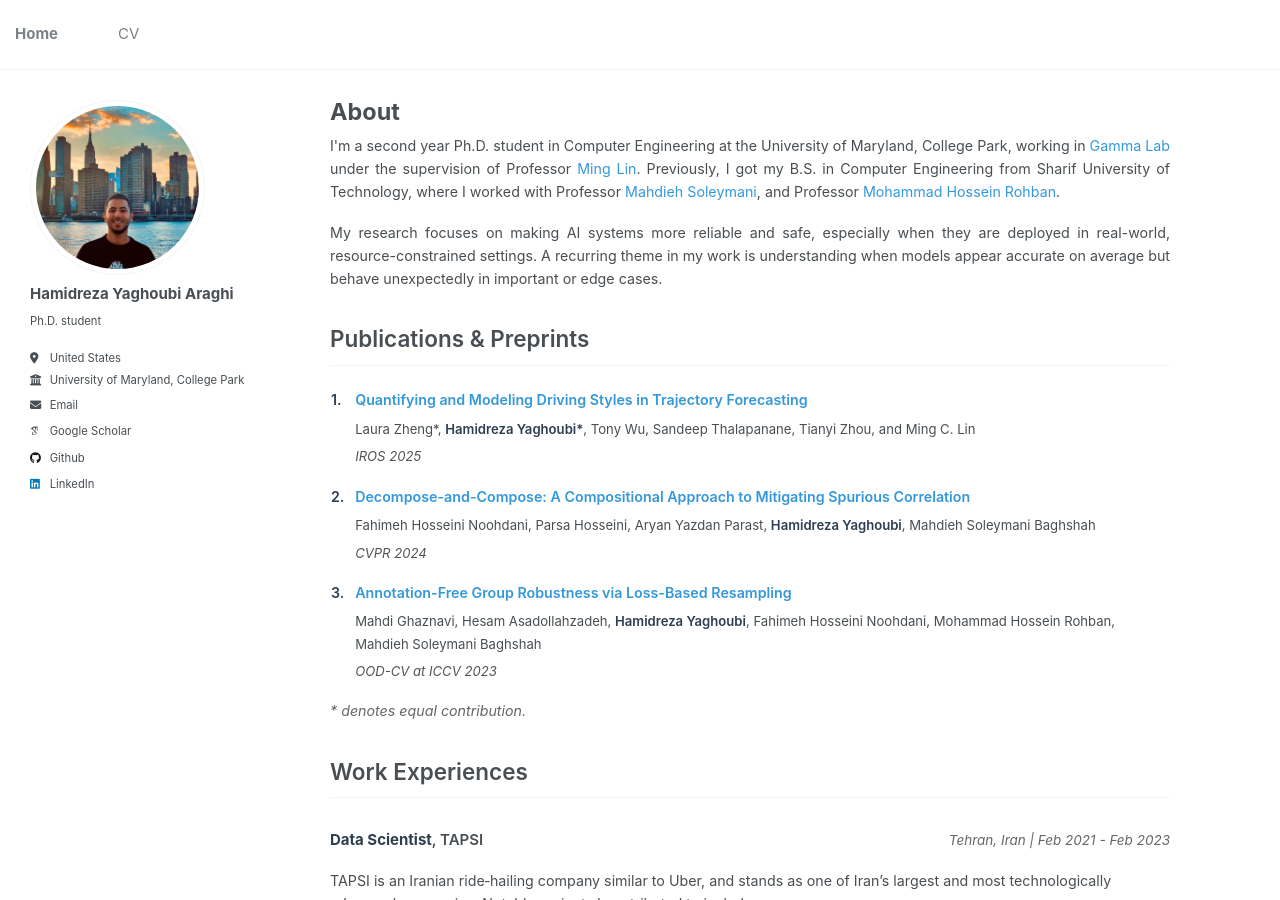
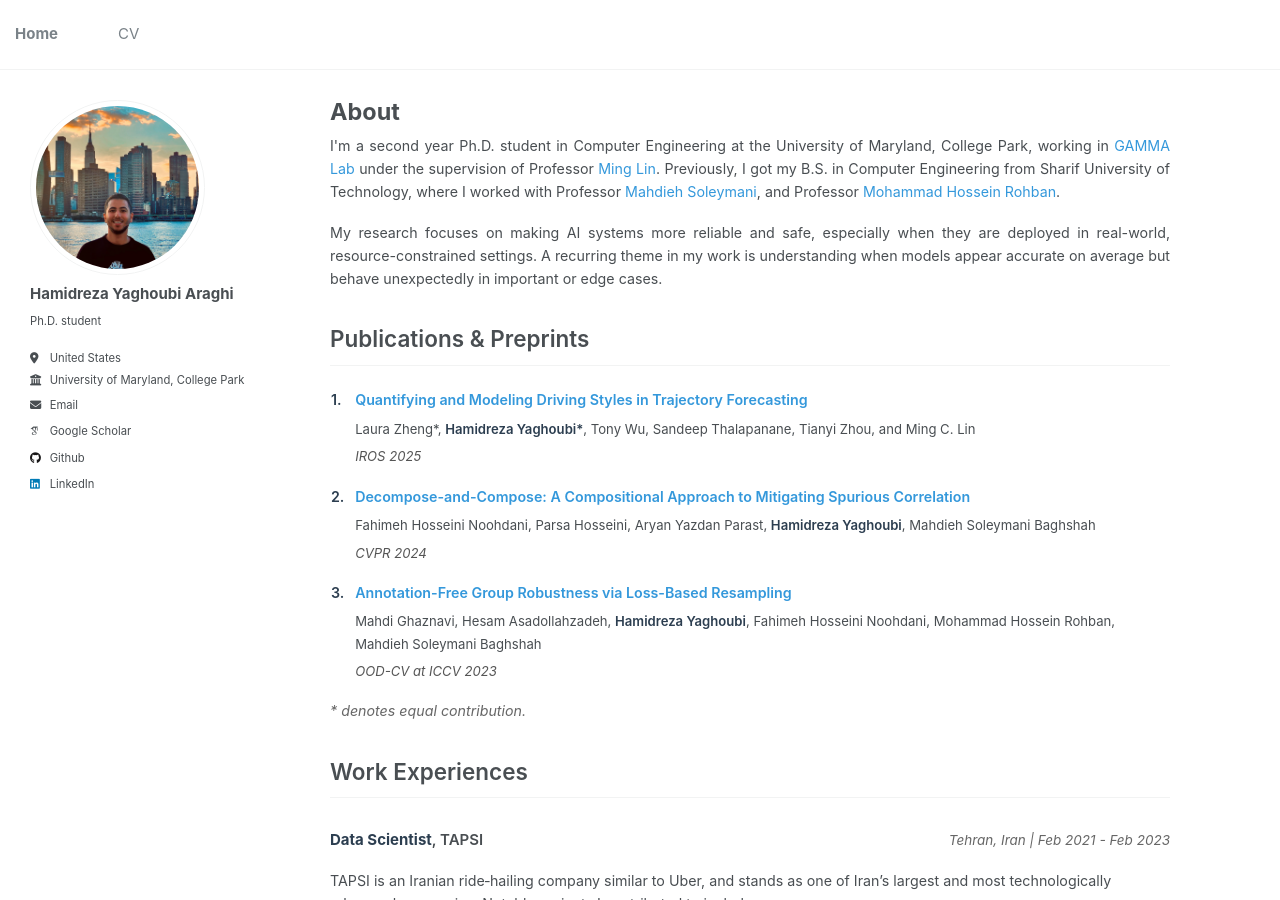
Before and after one commit to HamidrezaYaghoubi/HamidrezaYaghoubi.github.io, a Jekyll site: the page built from _pages/about.md, in a window 1280 px wide and 900 px high. Built offline with Jekyll 4.4.1, drawn with Linux system fonts in a browser that asks for light colours; some web fonts are replaced.

```diff
--- a/_pages/about.md
+++ b/_pages/about.md
@@ -25,7 +25,7 @@ redirect_from:
 
 <div class="about-content" style="width: 100% !important; max-width: none !important;">
 <p>
-I'm a second year Ph.D. student in Computer Engineering at the University of Maryland, College Park, working in <a href="https://gamma.umd.edu/" target="_blank">Gamma Lab</a> under the supervision of Professor <a href="https://www.cs.umd.edu/~lin/" target="_blank">Ming Lin</a>. Previously, I got my B.S. in Computer Engineering from Sharif University of Technology, where I worked with Professor <a href="https://sharif.edu/~soleymani/" target="_blank">Mahdieh Soleymani</a>, and Professor <a href="https://sharif.edu/~rohban/index.html" target="_blank">Mohammad Hossein Rohban</a>.
+I'm a second year Ph.D. student in Computer Engineering at the University of Maryland, College Park, working in <a href="https://gamma.umd.edu/" target="_blank">GAMMA Lab</a> under the supervision of Professor <a href="https://www.cs.umd.edu/~lin/" target="_blank">Ming Lin</a>. Previously, I got my B.S. in Computer Engineering from Sharif University of Technology, where I worked with Professor <a href="https://sharif.edu/~soleymani/" target="_blank">Mahdieh Soleymani</a>, and Professor <a href="https://sharif.edu/~rohban/index.html" target="_blank">Mohammad Hossein Rohban</a>.
 </p>
 <p>
   My research focuses on making AI systems more reliable and safe, especially when they are deployed in real-world, resource-constrained settings.
```
